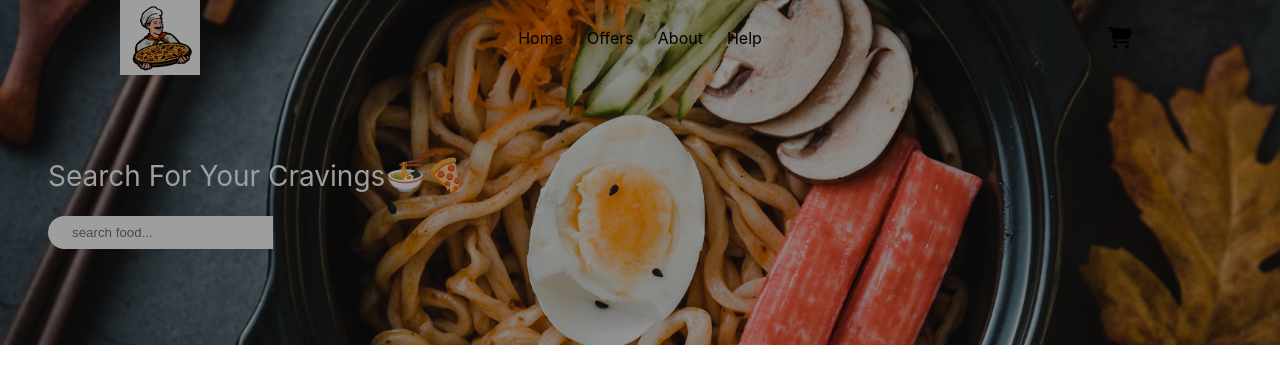
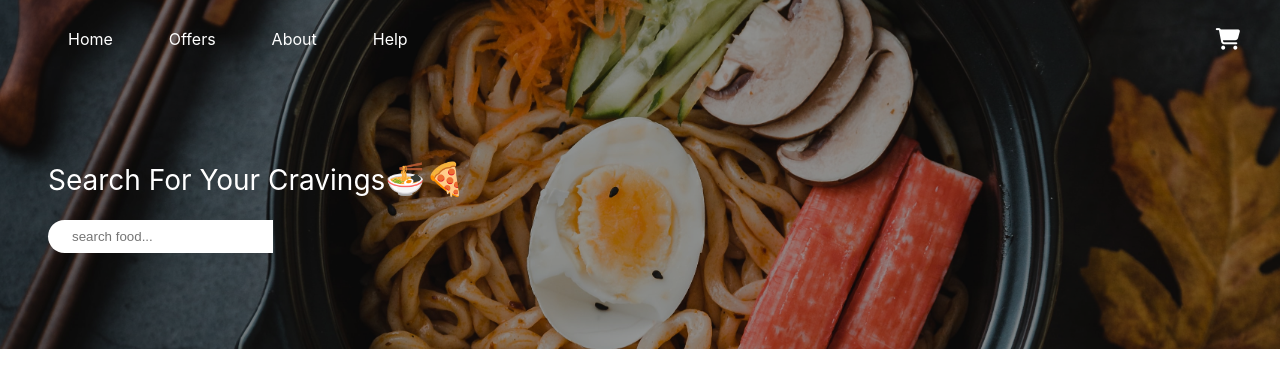
Before and after one commit to preetamvarun/Restaurant-App, a React (Create React App) app: page / in a window 1280 px wide. Shown: the top 388 px of the page. Built offline with nearby package versions, Linux system fonts and the light colour scheme.

Commit message:
I am about to style input box

```diff
--- a/src/Components/BodyComponent/Body.css
+++ b/src/Components/BodyComponent/Body.css
@@ -1,6 +1,7 @@
 .FoodClass {
   background: url('./searchbarImage.jpg') no-repeat right center/cover;
   position: relative;
+  z-index: 1;
 }
 
 .FoodClass:before {
@@ -10,6 +11,6 @@
   left: 0;
   right: 0;
   bottom: 0;
-  background-color: rgba(0, 0, 0, 0.38);
+  background-color: rgba(0, 0, 0, 0.375);
   z-index: 2;
 }
--- a/src/Components/BodyComponent/NavigatorComponent/Navigator.css
+++ b/src/Components/BodyComponent/NavigatorComponent/Navigator.css
@@ -9,17 +9,12 @@
 .Navigator {
   display: flex;
   flex-direction: row;
-  justify-content: space-evenly;
+  justify-content: space-between;
   align-items: center;
-}
-
-.Navigator .image-logo {
-  height: 75px;
-  width: 100%;
-}
-
-.Navigator .image-logo img {
-  height: 100%;
+  position: relative;
+  z-index: 3;
+  color: white;
+  padding: 1.65rem 2.5rem;
 }
 
 .Navigator ul {
@@ -29,17 +24,13 @@
 }
 
 .Navigator ul li {
-  padding: 0rem 0.75rem;
+  padding: 0rem 1.75rem;
 }
 
 .Navigator ul li a {
   text-decoration: none;
   display: inline-block;
-  color: black;
-}
-
-.Nav-Links {
-  flex: 2;
+  color: white;
 }
 
 .Navigator .cart-icon {
--- a/src/Components/BodyComponent/NavigatorComponent/Navigator.js
+++ b/src/Components/BodyComponent/NavigatorComponent/Navigator.js
@@ -1,18 +1,10 @@
-import logo from '../NavigatorComponent/chef.png';
 import './Navigator.css';
 
 const Navigator = () => {
   return (
     <div className='Navigator'>
-      {/*Logo*/}
-      <div className='image-logo' style={{ flex: 1 }}>
-        <a href='/'>
-          <img src={logo} alt='eye-lens-logo' />
-        </a>
-      </div>
-
       {/*List Items in the navigator*/}
-      <div className='Nav-Links' style={{ flex: 2 }}>
+      <div className='Nav-Links'>
         <ul style={{ display: 'flex', justifyContent: 'center' }}>
           <li>
             <a href='/'>Home</a>
@@ -30,7 +22,7 @@ const Navigator = () => {
       </div>
 
       {/*Cart Icon*/}
-      <div className='cart-icon' style={{ flex: 1 }}>
+      <div className='cart-icon'>
         <i class='fa-solid fa-cart-shopping'></i>
       </div>
     </div>
--- a/src/Components/BodyComponent/SearchBarComponent/Searchbar.css
+++ b/src/Components/BodyComponent/SearchBarComponent/Searchbar.css
@@ -1,6 +1,8 @@
 .searchbar {
   color: white;
   padding: 5rem 0rem;
+  position: relative;
+  z-index: 3;
 }
 
 .CravingsDiv {
```
